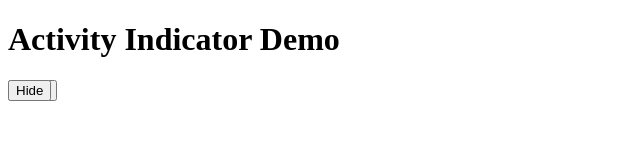
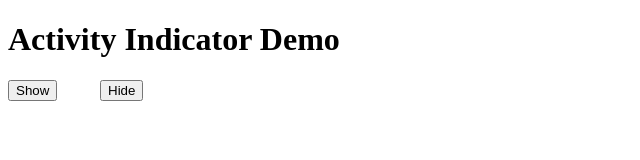
Before and after one commit to tejaswigowda/PtC-activityIndicator, a plain HTML site: page index.html in a window 1280 px wide. Shown: the whole page, without its empty margins (0-640 px from the left). Drawn offline with Linux system fonts and the light colour scheme.

Commit message:
Update index.html

```diff
--- a/index.html
+++ b/index.html
@@ -16,7 +16,7 @@
 <body>
   <h1> Activity Indicator Demo </h1>
   <button onclick='AI.show()'>Show</button>
-  <button onclick='AI.hide()'>Hide</button>
+  <button style='left:100px' onclick='AI.hide()'>Hide</button>
 
 </body>
 
```
